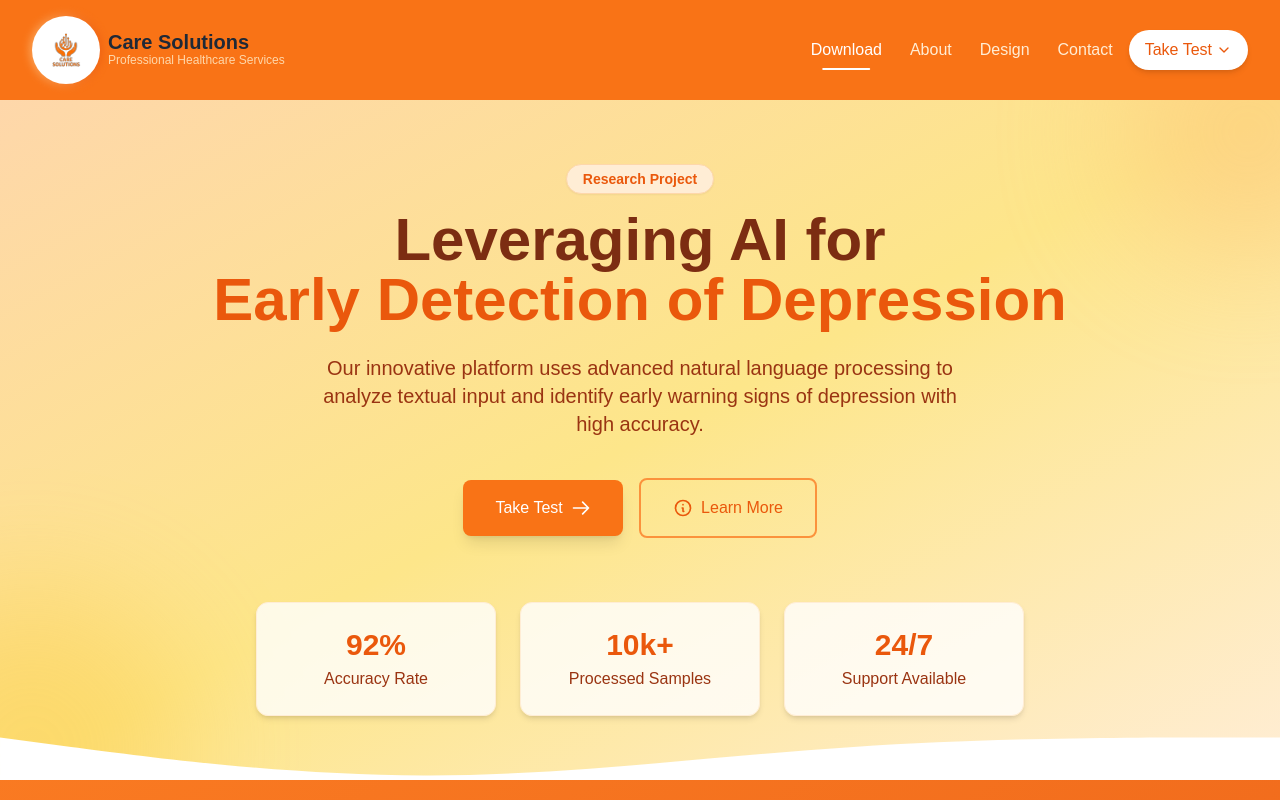
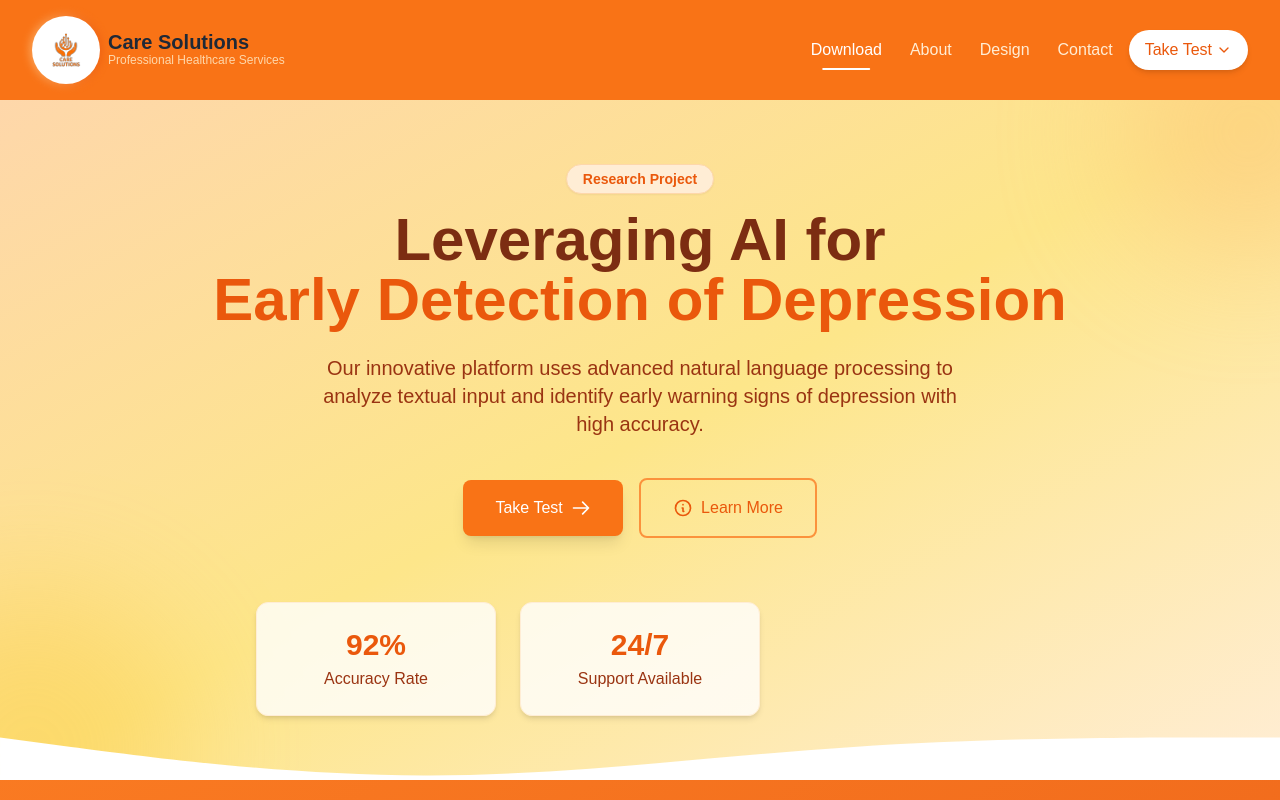
Before and after one commit to muh-haris/Care-Solutions, a Next.js app: page / in a window 1280 px wide. Shown: the top 800 px of the page. Built offline with nearby package versions, Linux system fonts and the light colour scheme.

Commit message:
Update Hero.jsx

```diff
--- a/app/components/Hero.jsx
+++ b/app/components/Hero.jsx
@@ -146,7 +146,7 @@ export default function Hero() {
         >
           {[
             { number: '92%', label: 'Accuracy Rate' },
-            { number: '10k+', label: 'Processed Samples' },
+            // { number: '10k+', label: 'Processed Samples' },
             { number: '24/7', label: 'Support Available' }
           ].map((stat, index) => (
             <motion.div
```
